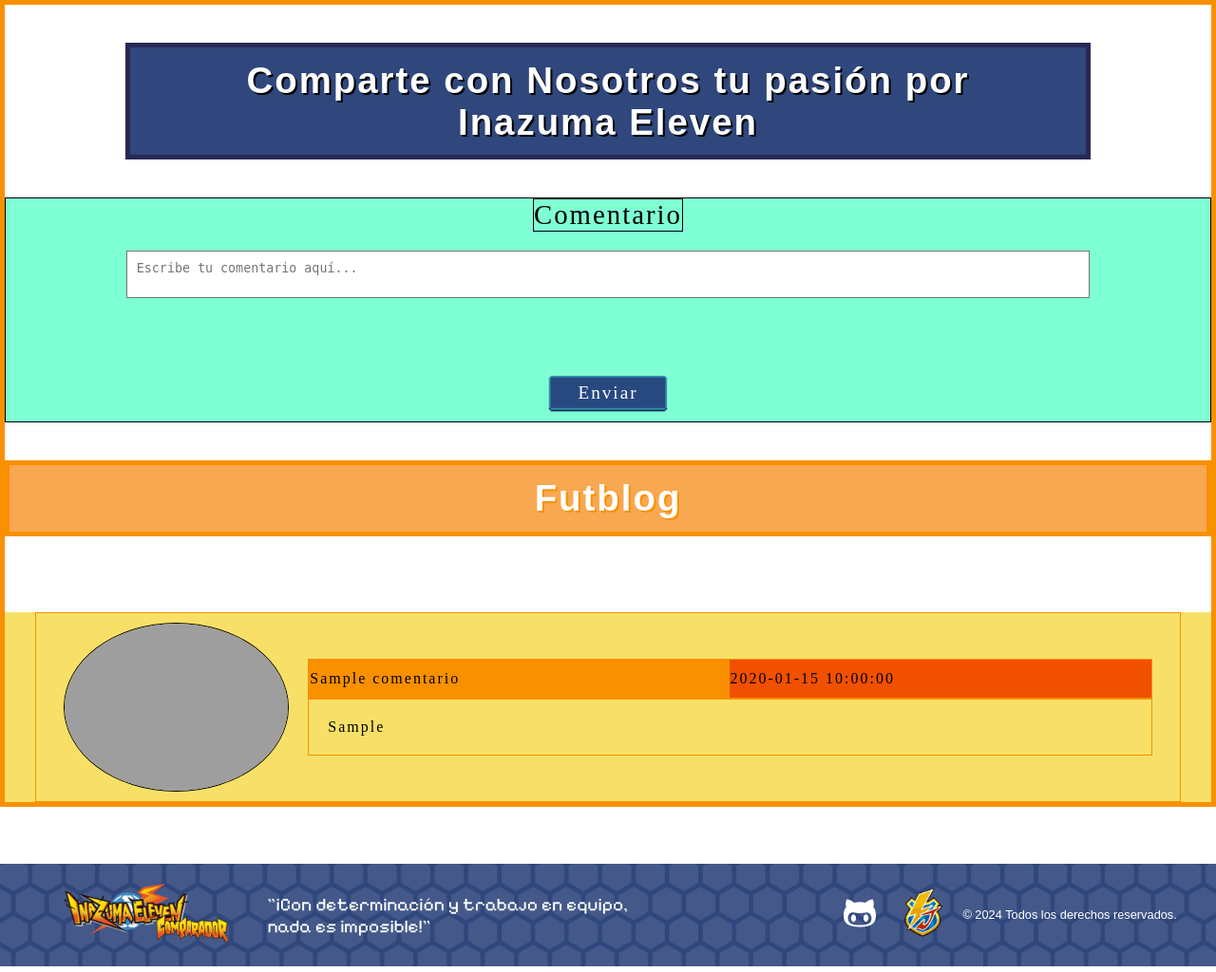
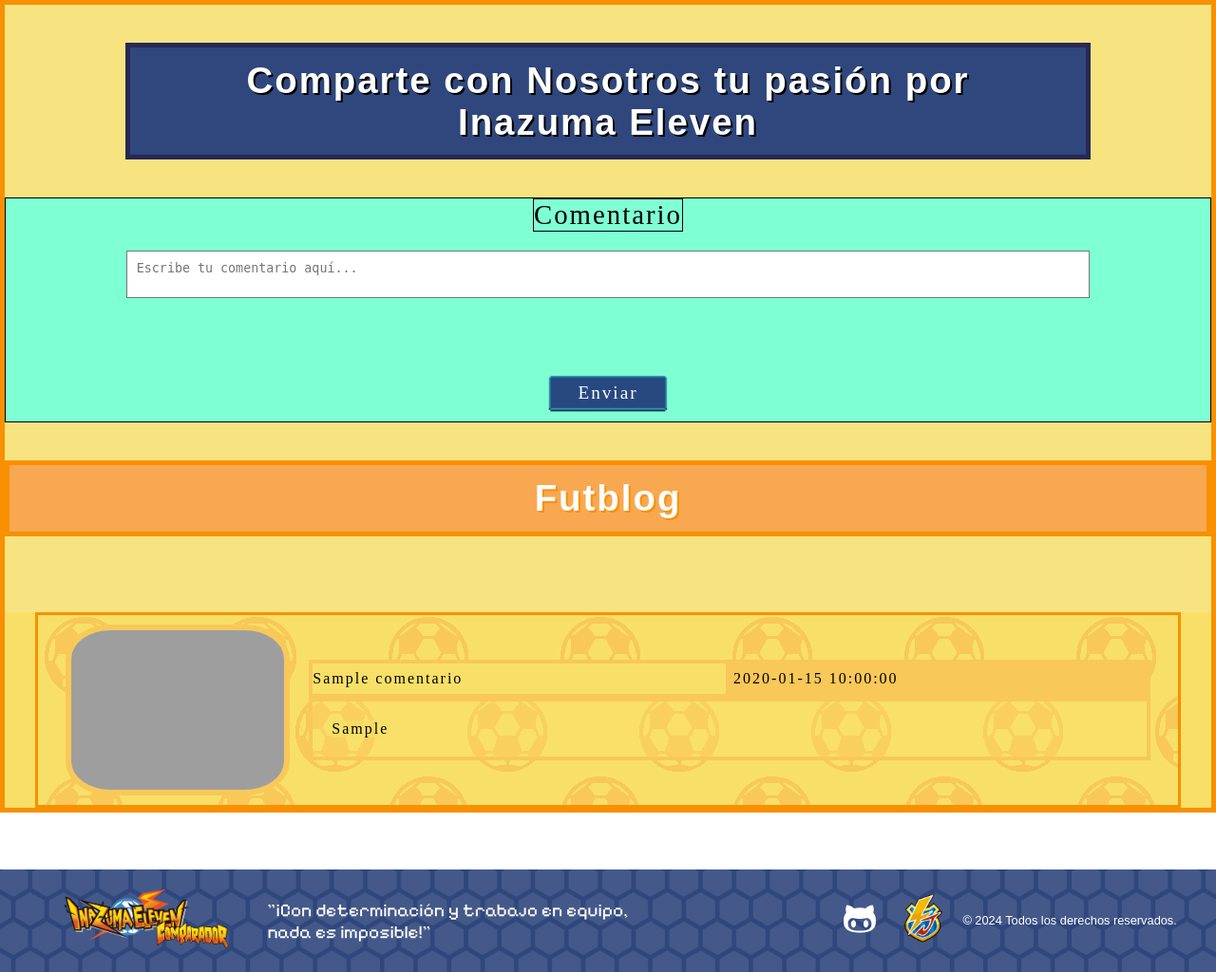
Before and after one commit to Rokorider/Comparador-InazumaEleven, a PHP site: page /usuario/comentarios.php in a window 1280 px wide. Shown: the part 80-1104 px from the top of the page at 95% size. Run offline with PHP 8.4, Linux system fonts and the light colour scheme; the visitor is signed in with stand-in values (Sample User, id 1); tables that the repository leaves empty or names only in its code hold one stand-in row (values such as "Sample post"); some web fonts are replaced; grey boxes are pictures that could not be loaded.

Commit message:
Still Adding styles to futblog

```diff
--- a/styles/usuario/comentarios.css
+++ b/styles/usuario/comentarios.css
@@ -15,6 +15,7 @@
     margin-bottom: 60px;
     gap: 40px;
     letter-spacing: 2px;
+    background-color: #f7e380;
 }
 
 .titulo{
@@ -178,18 +179,19 @@ textarea {
     justify-content: center;
     align-items: center;
     flex-wrap: wrap;
-    border: 1px solid #f89000;
+    border: 3px solid #f89000;
     border-radius: 0px;
     gap: 20px;
     padding: 10px;
     flex-direction: row;
+    background-image: url(../../img/Futblog/balones_naranjas_2.png);
 }
 .cajaGeneral{
     width: 75%;
 
 }
 .cajaDatos {
-    border: 1px solid #f89000;
+
     width: 100%;
     display: flex;
     flex-wrap: wrap;
@@ -198,15 +200,17 @@ textarea {
     width: 100%;
     display: flex;
     flex-wrap: wrap;
-    border: 1px solid #f89000;
     border-radius: 0px;
     padding: 20px;
     word-wrap: break-word;
+    border: 4px solid #f8c858;
+    background-color: #f8e06858;
 }
 
 .cajaComentario p {
-    word-break: break-all; /* Divide las palabras largas para ajustarlas dentro del contenedor /
-    white-space: normal; / Asegura que el texto se ajuste al ancho del contenedor */
+    word-break: break-all;
+    background-color: #f8e068a5;
+
 }
 
 .nombre {
@@ -215,8 +219,8 @@ textarea {
     display: flex;
     align-items: center;
     flex-wrap: wrap;
-    background-color: #f89000;
-    border: 1px solid #f89000;
+    border: 4px solid #f8c858;
+    background-color: #f8e068;
 }
 
 .fecha {
@@ -225,7 +229,8 @@ textarea {
     display: flex;
     align-items: center;
     flex-wrap: wrap;
-    background-color: #f05000;
+    border: 4px solid #f8c858;
+    background-color: #f8c858;
 }
 
 
@@ -245,7 +250,8 @@ textarea {
 }
 .cajaFoto img{
     width: 100%;
-    border-radius: 50%;
-    border: 1px solid black;
+    border-radius: 20%;
+    border: 6px solid #f8c858;
+    background-color: #f8e068;
     image-rendering: pixelated;
 }
```
